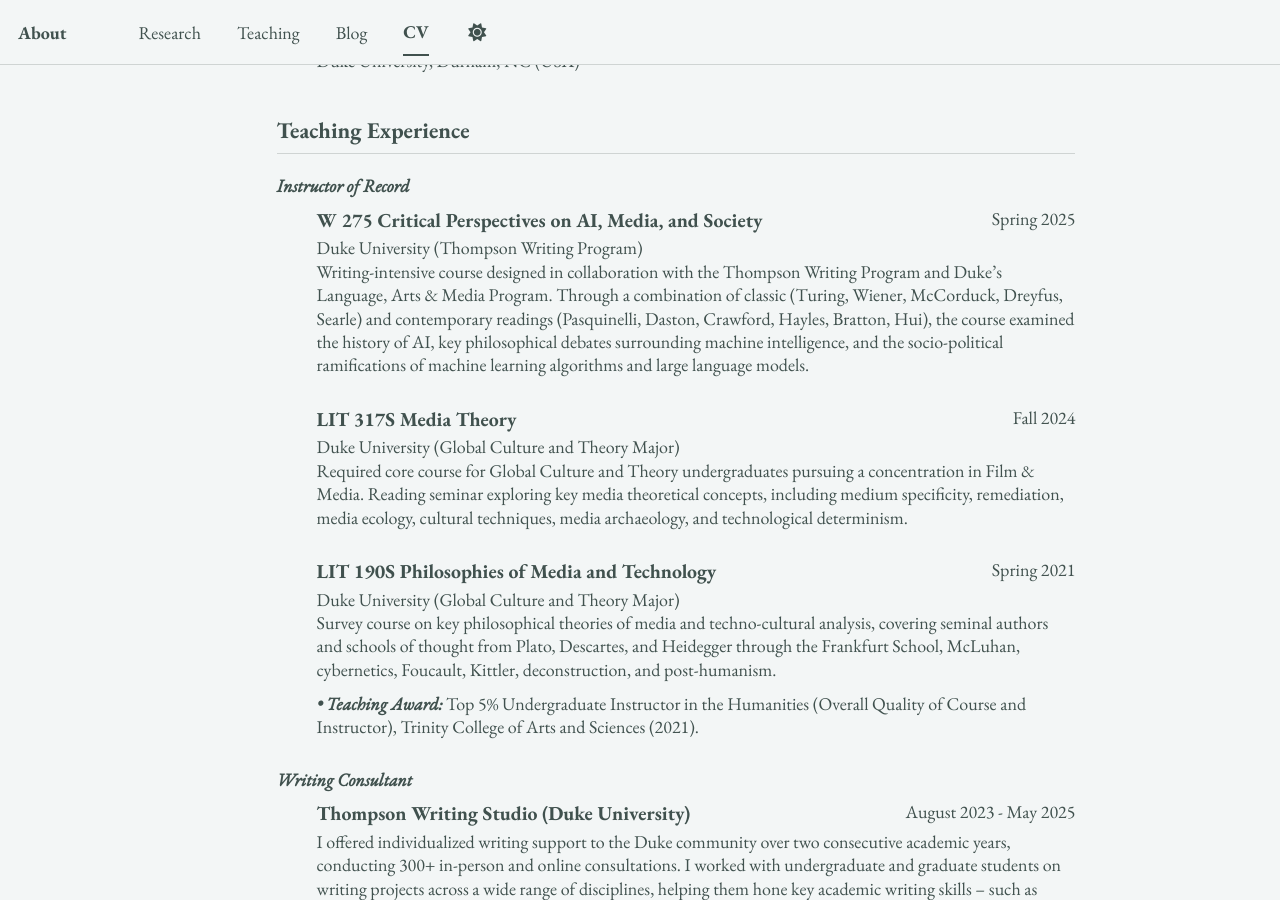
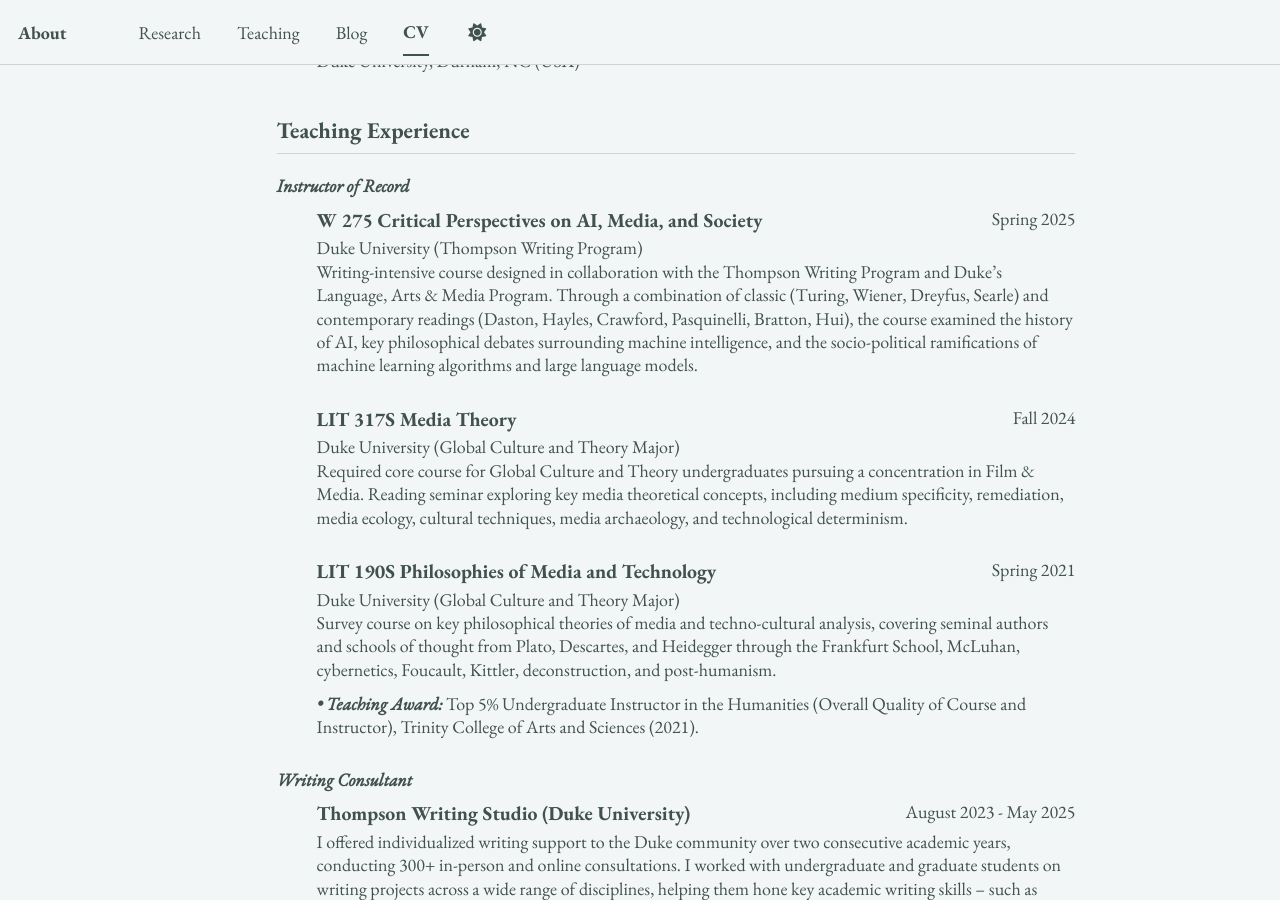
Before and after one commit to epujol90/epujol90.github.io, a Jekyll site: the page built from _pages/cv-json.md, in a window 1280 px wide and 900 px high, scrolled down 5386 px. Built offline with Jekyll 4.4.1, drawn with Linux system fonts in a browser that asks for light colours; a script bundle is joined from its source files by our own code; library files that are not in the unit come from our copies.

Commit message:
Update cv.json

```diff
--- a/_data/cv.json
+++ b/_data/cv.json
@@ -325,7 +325,7 @@
       "institution": "Duke University (Thompson Writing Program)",
       "date": "Spring 2025",
       "role": "",
-      "description": "Writing-intensive course designed in collaboration with the Thompson Writing Program and Duke’s Language, Arts & Media Program. Through a combination of classic (Turing, Wiener, McCorduck, Dreyfus, Searle) and contemporary readings (Pasquinelli, Daston, Crawford, Hayles, Bratton, Hui), the course examined the history of AI, key philosophical debates surrounding machine intelligence, and the socio-political ramifications of machine learning algorithms and large language models.",
+      "description": "Writing-intensive course designed in collaboration with the Thompson Writing Program and Duke’s Language, Arts & Media Program. Through a combination of classic (Turing, Wiener, Dreyfus, Searle) and contemporary readings (Daston, Hayles, Crawford, Pasquinelli, Bratton, Hui), the course examined the history of AI, key philosophical debates surrounding machine intelligence, and the socio-political ramifications of machine learning algorithms and large language models.",
       "category": "Instructor of Record"
     },
     {
```
